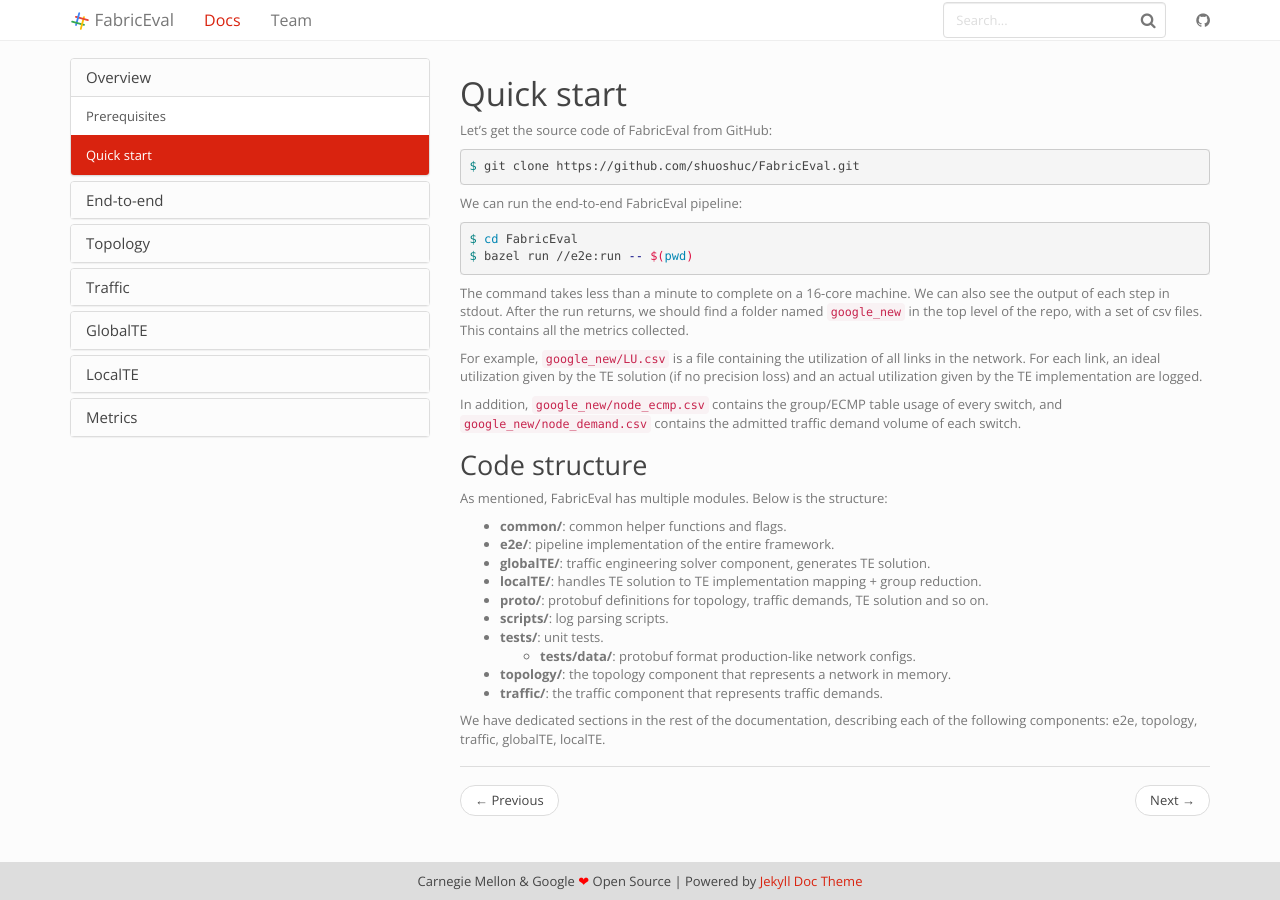
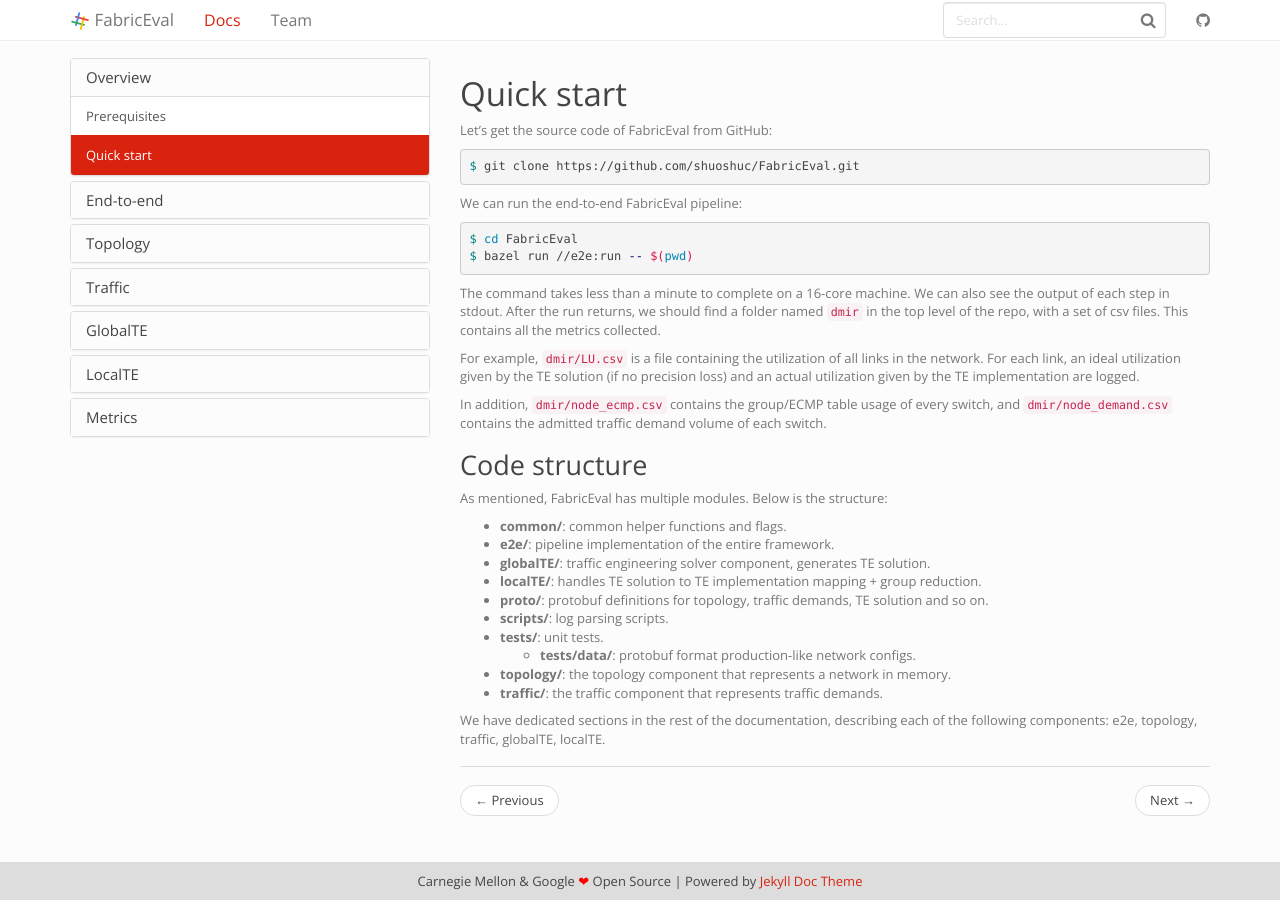
Before and after one commit to shuoshuc/FabricEval, a Jekyll site: the page built from docs/_docs/quick-start.md, in a window 1280 px wide. Built offline with Jekyll 4.4.1, drawn with Linux system fonts in a browser that asks for light colours.

Commit message:
Change algorithm name.

```diff
--- a/docs/_docs/quick-start.md
+++ b/docs/_docs/quick-start.md
@@ -16,15 +16,15 @@ $ bazel run //e2e:run -- $(pwd)
 
 The command takes less than a minute to complete on a 16-core machine.
 We can also see the output of each step in stdout. After the run returns, we
-should find a folder named `google_new` in the top level of the repo,
+should find a folder named `dmir` in the top level of the repo,
 with a set of csv files. This contains all the metrics collected.
 
-For example, `google_new/LU.csv` is a file containing the utilization of all links
+For example, `dmir/LU.csv` is a file containing the utilization of all links
 in the network. For each link, an ideal utilization given by the TE solution (if no precision loss)
 and an actual utilization given by the TE implementation are logged.
 
-In addition, `google_new/node_ecmp.csv` contains the group/ECMP table usage of
-every switch, and `google_new/node_demand.csv` contains the admitted traffic demand volume
+In addition, `dmir/node_ecmp.csv` contains the group/ECMP table usage of
+every switch, and `dmir/node_demand.csv` contains the admitted traffic demand volume
 of each switch.
 
 ## Code structure
```
